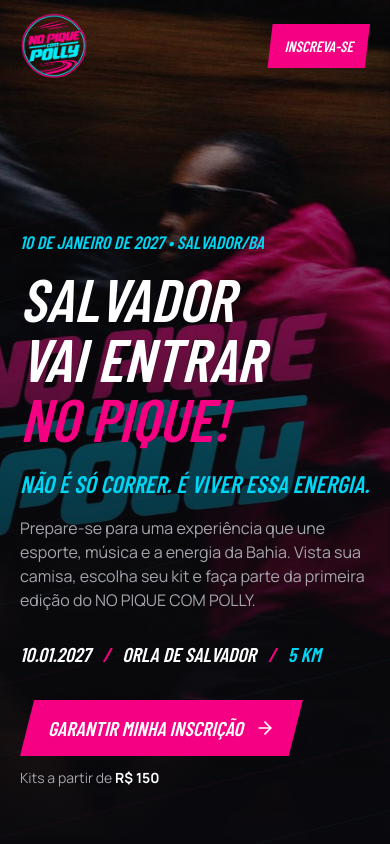
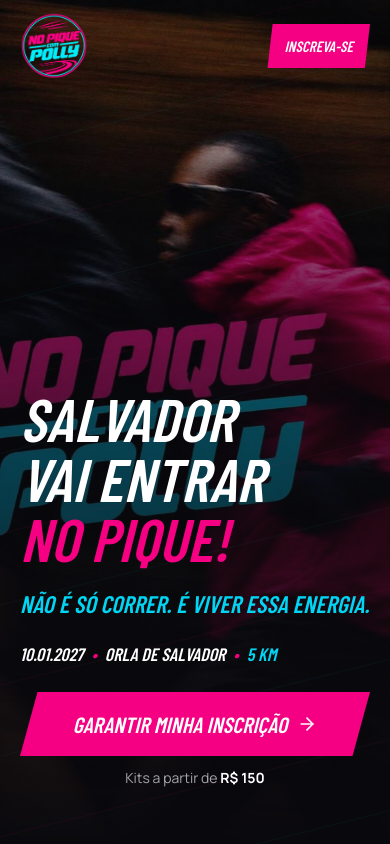
Before and after one commit to alansaint90-cmd/sitenopiquedopolly, a React (Vite) app: page / in a window 390 px wide. Shown: the top 844 px of the page. Built offline with nearby package versions, Linux system fonts and the light colour scheme; a web font is replaced by a local one.

Commit message:
Simplifica copy da hero e destaca inscricao no mobile

```diff
--- a/src/Sections.tsx
+++ b/src/Sections.tsx
@@ -18,27 +18,25 @@
 ); }
 
 export function Hero() { return (
-<section className="relative flex min-h-[100svh] items-end overflow-hidden bg-background pb-14 pt-28 md:items-center md:pb-0">
+<section className="hero relative flex min-h-[100svh] items-end overflow-hidden bg-background pb-14 pt-28 md:items-center md:pb-0" aria-labelledby="hero-title">
 <img src="/assets/no-pique/hero.jpg" alt="Corredores em movimento com a marca No Pique com Polly" width="1022" height="1280" fetchPriority="high" className="animate-reveal-img absolute inset-0 h-full w-full object-cover object-[70%_center] md:left-[30%] md:w-[70%]"/>
 <div className="absolute inset-0 bg-gradient-to-t from-background via-background/70 to-background/10 md:bg-gradient-to-r md:from-background md:via-background/85 md:to-transparent">
 </div>
 <div className="speed-lines pointer-events-none absolute inset-0 opacity-60">
 </div>
 <div className="relative mx-auto w-full max-w-7xl px-5 md:px-10">
-<p className="animate-rise font-display text-lg text-accent md:text-xl" style={{animationDelay: '.1s'}}>{eventDisplay.fullDate} • {eventConfig.city}/{eventConfig.state}</p>
-<h1 className="animate-rise mt-3 max-w-3xl text-6xl md:text-8xl lg:text-[8.5rem]" style={{animationDelay: '.25s'}}>Salvador vai entrar <span className="text-primary">no pique!</span>
+<h1 id="hero-title" className="animate-rise max-w-3xl text-[clamp(3rem,15.4vw,3.75rem)] md:text-8xl lg:text-[8.5rem]" style={{animationDelay: '.1s'}}>Salvador vai entrar <span className="text-primary">no pique!</span>
 </h1>
-<p className="animate-rise mt-5 font-display text-2xl text-accent md:text-3xl" style={{animationDelay: '.4s'}}>Não é só correr. É viver essa energia.</p>
-<p className="animate-rise mt-4 max-w-lg text-base text-muted-foreground md:text-lg" style={{animationDelay: '.55s'}}>Prepare-se para uma experiência que une esporte, música e a energia da Bahia. Vista sua camisa, escolha seu kit e faça parte da primeira edição do NO PIQUE COM POLLY.</p>
-<div className="animate-rise mt-7 flex flex-wrap gap-x-3 gap-y-2 font-display text-xl sm:gap-x-8 sm:text-2xl md:text-3xl" style={{animationDelay: '.7s'}}>
-<span>{eventDisplay.dottedDate}</span>
-<span className="text-primary">/</span>
+<p className="animate-rise mt-5 max-w-lg font-display text-2xl text-accent md:text-3xl" style={{animationDelay: '.25s'}}>Não é só correr. É viver essa energia.</p>
+<div className="animate-rise mt-5 flex items-center gap-2 whitespace-nowrap font-display text-base min-[375px]:text-lg sm:gap-4 sm:text-2xl" style={{animationDelay: '.4s'}}>
+<time dateTime={eventConfig.date}>{eventDisplay.dottedDate}</time>
+<span className="text-primary" aria-hidden="true">•</span>
 <span>{eventConfig.location}</span>
-<span className="text-primary">/</span>
+<span className="text-primary" aria-hidden="true">•</span>
 <span className="text-accent">{eventConfig.distanceKm} KM</span>
 </div>
-<div className="animate-rise mt-8 flex flex-col items-start gap-3 sm:flex-row sm:items-center sm:gap-6" style={{animationDelay: '.85s'}}>
-<a href="#kits" className="btn-cta">Garantir minha inscrição <svg xmlns="http://www.w3.org/2000/svg" width="24" height="24" viewBox="0 0 24 24" fill="none" stroke="currentColor" strokeWidth="2" strokeLinecap="round" strokeLinejoin="round" className="lucide lucide-arrow-right size-5" aria-hidden="true">
+<div className="animate-rise mt-6 flex flex-col items-center gap-3 sm:flex-row sm:gap-6" style={{animationDelay: '.55s'}}>
+<a href="#kits" className="btn-cta hero-registration w-full justify-center sm:w-auto">Garantir minha inscrição <svg xmlns="http://www.w3.org/2000/svg" width="24" height="24" viewBox="0 0 24 24" fill="none" stroke="currentColor" strokeWidth="2" strokeLinecap="round" strokeLinejoin="round" className="lucide lucide-arrow-right size-5" aria-hidden="true">
 <path d="M5 12h14">
 </path>
 <path d="m12 5 7 7-7 7">
--- a/src/styles.css
+++ b/src/styles.css
@@ -36,6 +36,8 @@
 .btn-ghost { border: 2px solid currentColor; }
 .btn-ghost:hover { background: white; color: var(--color-primary); transform: translateY(-3px); }
 .btn-cta:active, .btn-ghost:active { transform: translateY(0); }
+.hero-registration { min-height: 64px; padding: 18px clamp(16px, 4.2vw, 24px); gap: 10px; font-size: clamp(20px, 5.65vw, 22px); }
+.hero-registration svg { flex-shrink: 0; }
 header { background: linear-gradient(#09090d50, transparent); }
 .header-brand { display: inline-flex; align-items: center; flex-shrink: 0; }
 .header-logo { display: block; width: 80px; height: 80px; object-fit: contain; }
```
